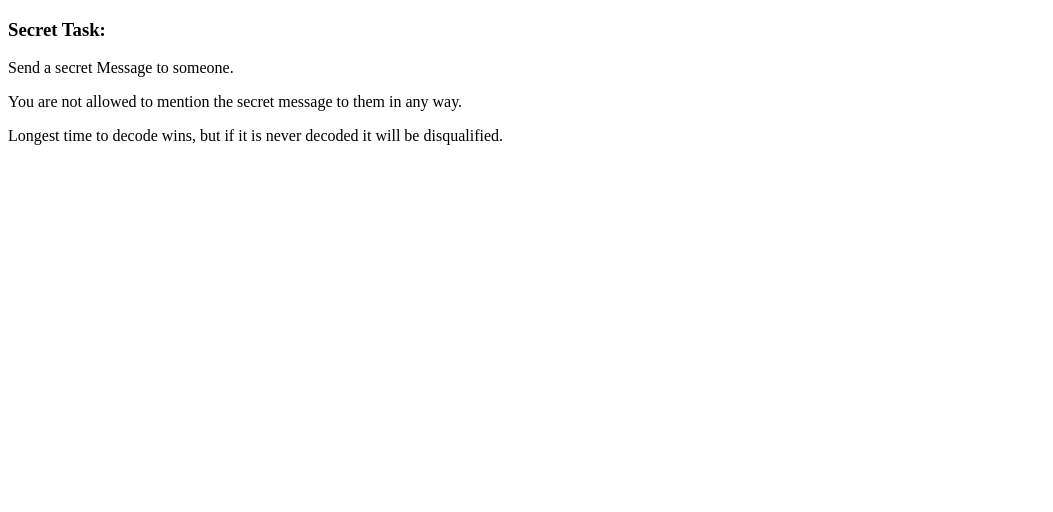
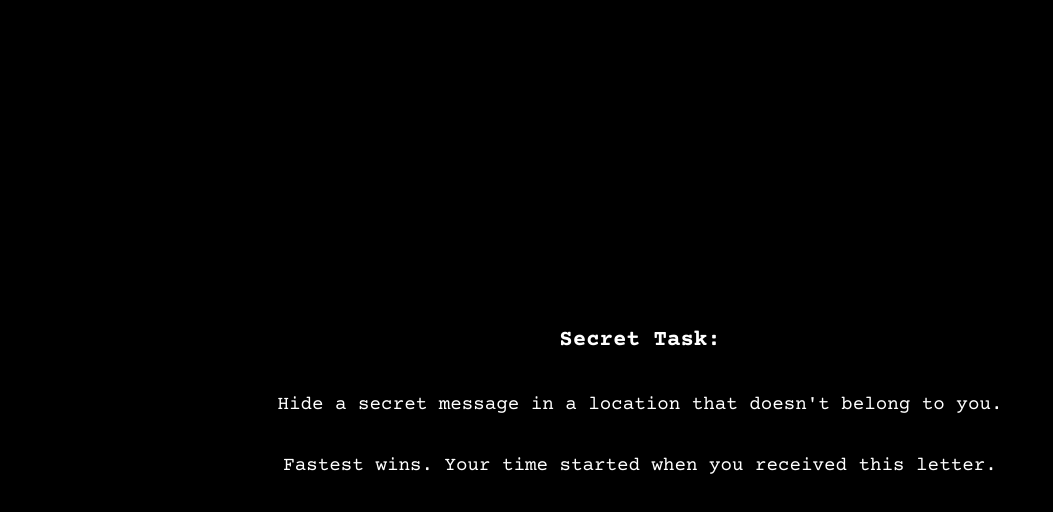
Before and after one commit to eac-nathan-price/task, a plain HTML site: page KDtd.html in a window 1280 px wide. Shown: the whole page, without its empty margins (0-1053 px from the left). Drawn offline with nearby package versions, Linux system fonts and the light colour scheme.

Commit message:
update task

```diff
--- a/KDtd.html
+++ b/KDtd.html
@@ -1,13 +1,34 @@
 <!DOCTYPE html>
 <html>
 <head>
-  <title>Task</title>
+  <title>✉️</title>
+  <link rel="preconnect" href="https://fonts.googleapis.com">
+  <link rel="preconnect" href="https://fonts.gstatic.com" crossorigin>
+  <link href="https://fonts.googleapis.com/css2?family=Courier+Prime:ital,wght@0,400;0,700;1,400;1,700&family=Roboto:ital,wght@0,100;0,300;0,400;0,500;0,700;0,900;1,100;1,300;1,400;1,500;1,700;1,900&display=swap" rel="stylesheet">
+  <style>
+    html, body {
+      height: 100%;
+      width: 100%;
+      padding: 0;
+      margin: 0;
+    }
+    body {
+      display: flex;
+      flex-direction: column;
+      justify-content: center;
+      align-items: center;
+      background-color: black;
+      color: white;
+      font-family: "Courier Prime", monospace;
+      font-weight: 400;
+      font-style: normal;
+      font-size: larger;
+    }
+  </style>
 </head>
-
 <body>
   <h3>Secret Task:</h3>
-  <p>Send a secret Message to someone.</p>
-  <p>You are not allowed to mention the secret message to them in any way.</p>
-  <p>Longest time to decode wins, but if it is never decoded it will be disqualified.</p>
+  <p>Hide a secret message in a location that doesn't belong to you.</p>
+  <p>Fastest wins. Your time started when you received this letter.</p>
 </body>
 </html>
```
